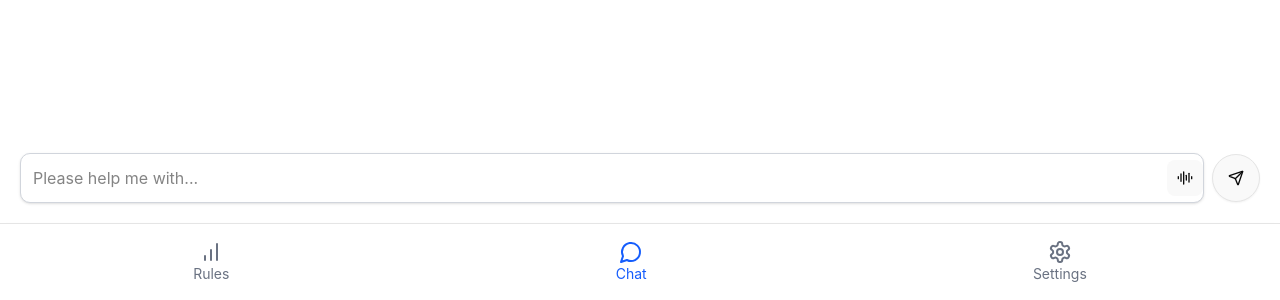
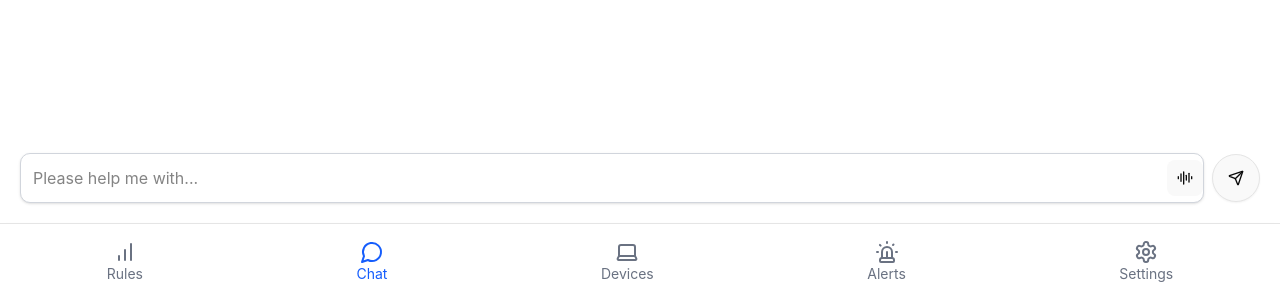
Before and after one commit to sidnarsipur/Blockzilla, a React (Vite) app in the folder admin/: page / in a window 1280 px wide. Shown: the part 500-800 px from the top of the page. Built offline with nearby package versions, Linux system fonts and the light colour scheme; no server answers.

Commit message:
dummy sidebar

```diff
--- a/admin/src/App.tsx
+++ b/admin/src/App.tsx
@@ -1,4 +1,4 @@
-import { MessageCircle, BarChart, Settings } from 'lucide-react';
+import { MessageCircle, BarChart, Settings, Siren, Laptop } from 'lucide-react';
 import { JSX, useState } from 'react';
 import clsx from 'clsx';
 import StatPage from './pages/Stat';
@@ -24,6 +24,18 @@ const tabs: Tab[] = [
         path: '/chat',
         icon: <MessageCircle size={24} />,
         page: <ChatPage />,
+    },
+    {
+        name: 'Devices',
+        path: '/settings',
+        icon: <Laptop size={24} />,
+        page: <SettingsPage />,
+    },
+    {
+        name: 'Alerts',
+        path: '/settings',
+        icon: <Siren size={24} />,
+        page: <SettingsPage />,
     },
     {
         name: 'Settings',
```
